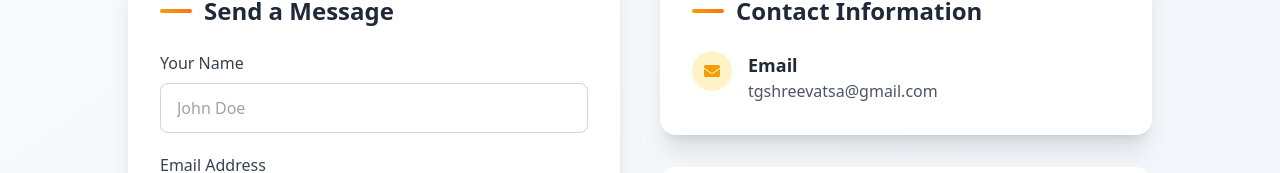
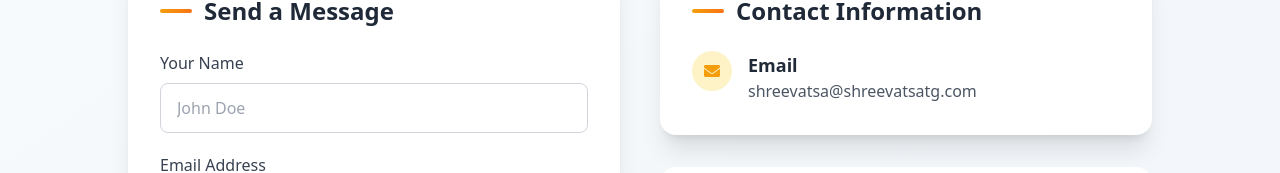
Before and after one commit to Shreevatsatg/shreevatsatg.com, a Next.js app: page /contact in a window 1280 px wide. Shown: the part 333-506 px from the top of the page. Built offline with nearby package versions, Linux system fonts and the light colour scheme.

Commit message:
updated email address

```diff
--- a/src/app/about/page.tsx
+++ b/src/app/about/page.tsx
@@ -34,7 +34,7 @@ export default function AboutPage() {
               <a href="https://www.linkedin.com/in/shreevatsa-t-g-7b6509314" target="_blank" rel="noopener noreferrer" className="text-[var(--text-secondary)] dark:text-gray-300 hover:text-[var(--accent-primary)] dark:hover:text-amber-400 transition-colors">
                 <FaLinkedin size={24} />
               </a>
-              <a href="tgshreevatsa@gmail.com" className="text-[var(--text-secondary)] dark:text-gray-300 hover:text-[var(--accent-primary)] dark:hover:text-amber-400 transition-colors">
+              <a href="shreevatsa@shreevatsatg.com" className="text-[var(--text-secondary)] dark:text-gray-300 hover:text-[var(--accent-primary)] dark:hover:text-amber-400 transition-colors">
                 <FaEnvelope size={24} />
               </a>
             </div>
--- a/src/app/contact/page.tsx
+++ b/src/app/contact/page.tsx
@@ -19,8 +19,8 @@ export default function ContactPage() {
 
   useEffect(() => {
     // Decode and split email to prevent direct scraping
-    const user = ["tgshreevatsa"].join('');
-    const domain = ["gmail", "com"].join('.');
+    const user = ["shreevatsa"].join('');
+    const domain = ["shreevatsatg", "com"].join('.');
     setDisplayEmail(`${user}@${domain}`);
   }, []);
 
@@ -35,7 +35,7 @@ export default function ContactPage() {
     setError("");
 
     try {
-      const response = await fetch("https://formspree.io/f/xdkeovry", {
+      const response = await fetch("https://formspree.io/f/xzzekbdy", {
         method: "POST",
         body: new FormData(e.currentTarget),
         headers: {
```
